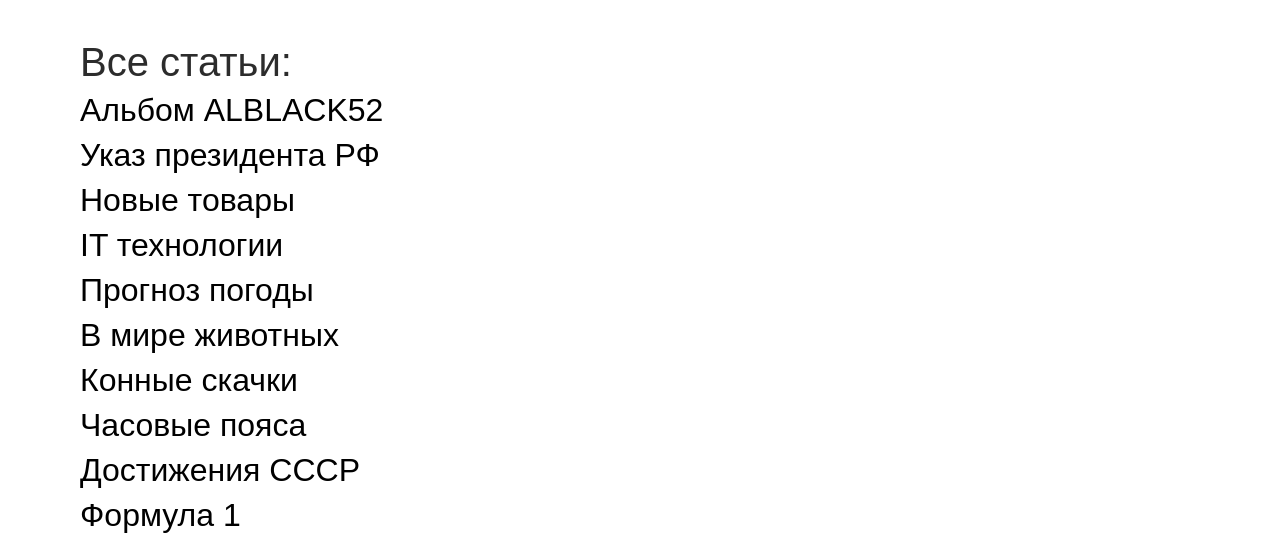
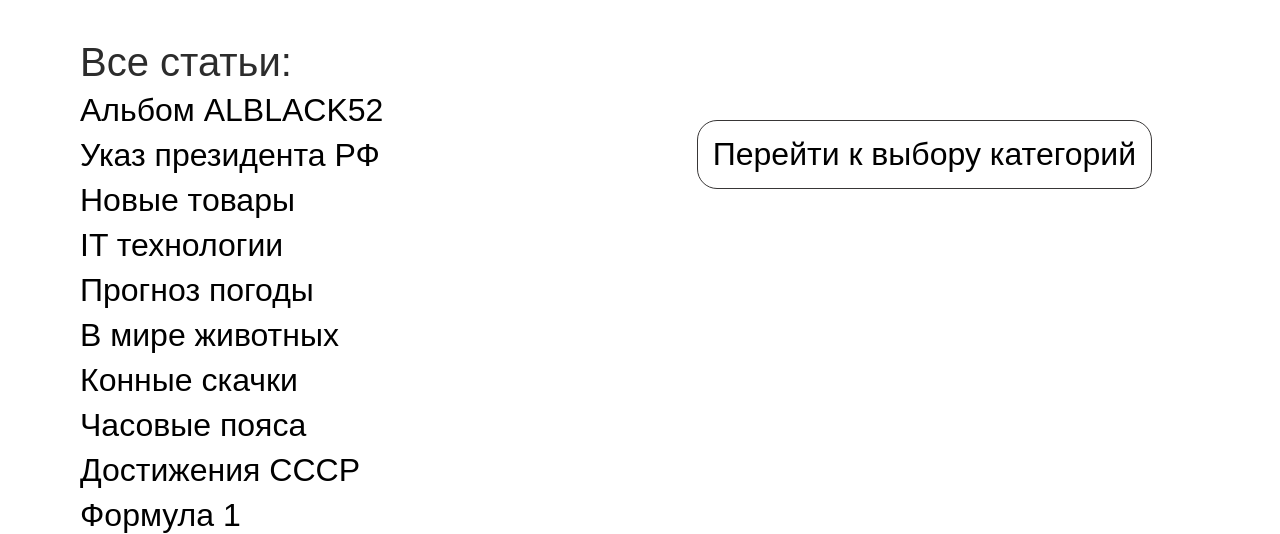
Before and after one commit to xAksssenov/djangoFullCourse, a Django app: page / in a window 1280 px wide. Shown: the part 80-614 px from the top of the page. Run offline with Django 4.2, Linux system fonts and the light colour scheme; data comes from the database, SQL or seed files in the repository.

Commit message:
create polls with finding

```diff
--- a/newspaper/static/newspaper/style.css
+++ b/newspaper/static/newspaper/style.css
@@ -25,12 +25,33 @@ a {
     transition: color 0.3s ease, transform 0.3s ease;
 }
 
-a:hover {
-    color: rgb(218, 152, 132);
+a:hover,
+.input:hover {
+    color: rgb(226, 144, 119);
     transform: translateY(-3px);
 }
 
-.ul_teg {
+.a_polls {
+    border: 1px solid rgb(56, 54, 54);
+    border-radius: 20px;
+    padding: 15px;
+    position: absolute;
+    top: 25vh;
+    right: 10vw;
+}
+
+.input {
+    border: 1px solid rgb(56, 54, 54);
+    border-radius: 20px;
+    padding: 10px;
+    margin: 15px;
+    cursor: pointer;
+    transition: color 0.3s ease, transform 0.3s ease;
+    background-color: white;
+}
+
+.ul_teg,
+.finded {
     color: #2c2c2c;
     list-style-type: none;
 }
@@ -69,7 +90,6 @@ p {
 
 .footer {
     background-color: #2c2c2c;
-    flex-shrink: 0;
     color: aliceblue;
 }
 
--- a/newspaper/templates/newspaper/index.html
+++ b/newspaper/templates/newspaper/index.html
@@ -33,4 +33,5 @@
         </div>
     </footer>
 </body>
+
 </html>
--- a/newspaper/templates/newspaper/list.html
+++ b/newspaper/templates/newspaper/list.html
@@ -13,5 +13,6 @@
     {% else %}
     <p>Статьи не найдены =/</p>
     {% endif %}
+    <a class="a_polls" href="{% url 'newspaper:polls' %}">Перейти к выбору категорий</a>
 </div>
 {% endblock %}
--- a/newspaper/templates/newspaper/polls.html
+++ b/newspaper/templates/newspaper/polls.html
@@ -17,7 +17,7 @@
                     </label>
                 {% endfor %}
             </fieldset>
-        <input type="submit" value="Подобрать">
+            <input class="input" type="submit" value="Подобрать">
         </form>
     </div>
 {% endblock %}
--- a/newspaper/views.py
+++ b/newspaper/views.py
@@ -28,17 +28,13 @@ def polls(request):
 
 def find(request):
 
-        selected_sections = request.GET.getlist('section')
-        selected_authors = request.GET.getlist('author')
-        publication_date = request.GET.get('publication_date', None)
+        selected_categories = request.GET.getlist('choiceCategories')
 
-        news = find_matching_articles(selected_sections, selected_authors, publication_date)
+        news = find_matching_articles(selected_categories)
 
         context = {
-        'brands': selected_sections,
-        'styles': selected_authors,
-        'colors': publication_date,
+        'categories': selected_categories,
         'models': news
         }
 
-        return render(request, "newspaper/find_articles.html", context)
+        return render(request, "newspaper/find.html", context)
```
Also changed, not shown: newspaper/templates/newspaper/find.html (+6 -4 lines), newspaper/utils.py (+3 -9 lines). Lines whose indentation alone changed are shown as unchanged.
